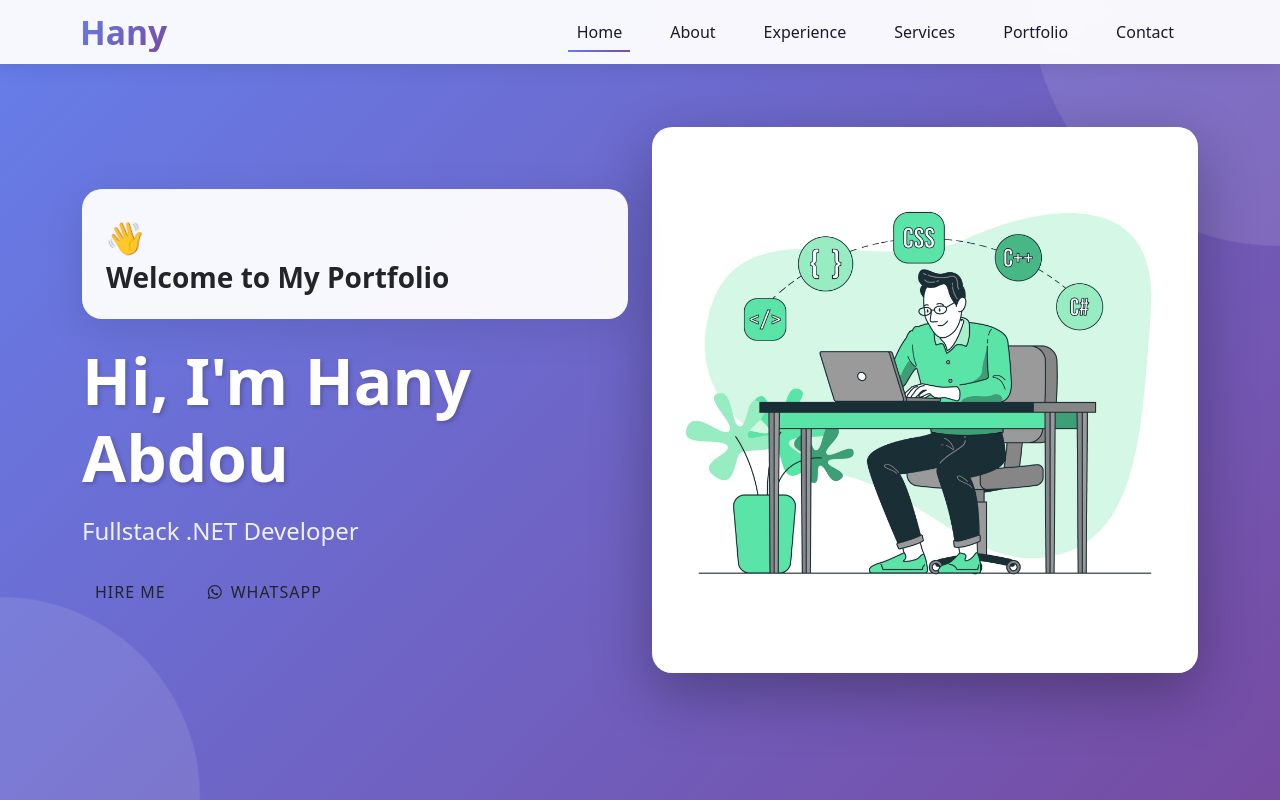
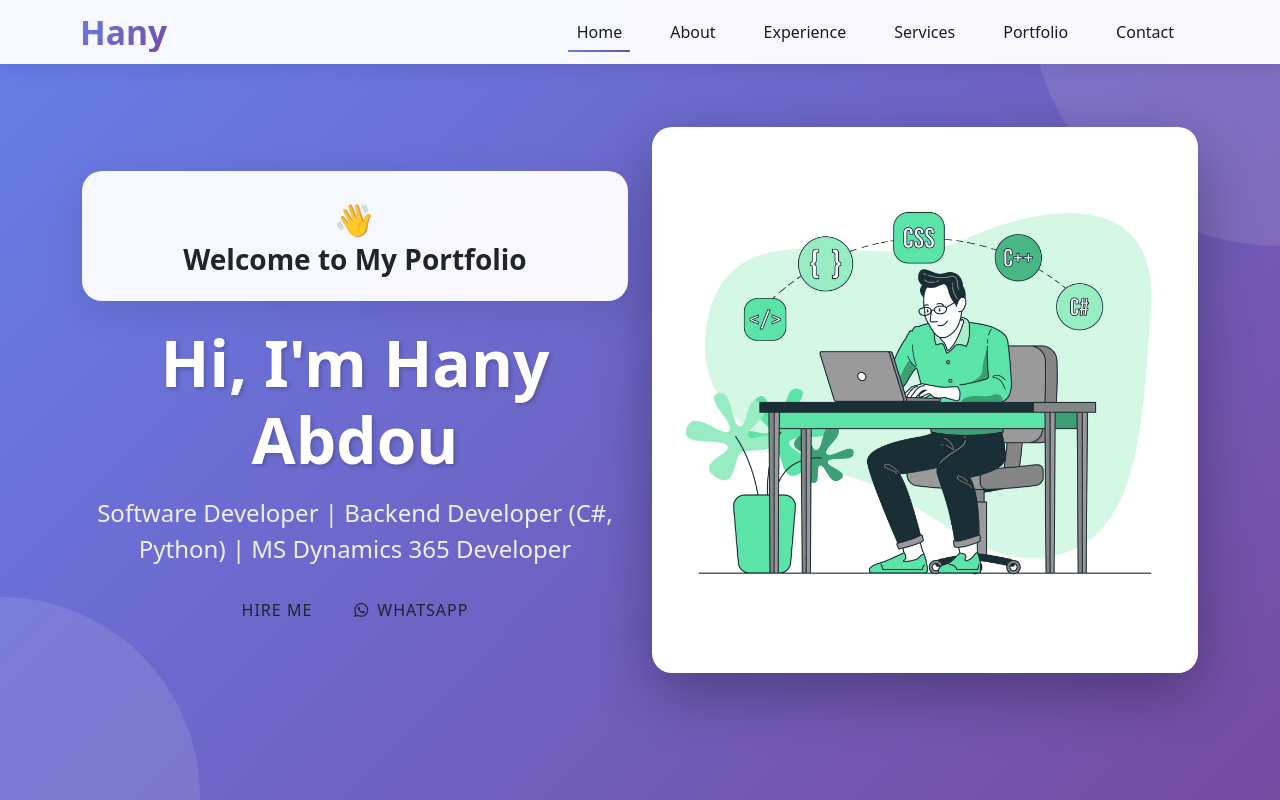
Before and after one commit to Ereh11/Portfolio, a plain HTML site: page index.html in a window 1280 px wide. Shown: the top 800 px of the page. Drawn offline with nearby package versions, Linux system fonts and the light colour scheme.

Commit message:
Update hero section with enhanced introduction and role description

```diff
--- a/index.html
+++ b/index.html
@@ -42,14 +42,14 @@
   <section id="home" class="hero d-flex align-items-center">
     <div class="container">
       <div class="row align-items-center">
-        <div class="col-lg-6 hero-content">
+        <div class="col-lg-6 hero-content text-center">
           <div class="welcome-card mb-4">
             <span class="wave-emoji">👋</span>
             <h3 class="mb-0 fw-bold">Welcome to My Portfolio</h3>
           </div>
           <h1>Hi, I'm Hany Abdou</h1>
-          <p class="role">Fullstack .NET Developer</p>
-          <div class="hero-buttons d-flex gap-3 mt-4">
+          <p class="role">Software Developer | Backend Developer (C#, Python) | MS Dynamics 365 Developer</p>
+          <div class="hero-buttons d-flex gap-3 mt-4 justify-content-center">
             <button class="btn btn-custom btn-primary-custom hire-btn">Hire Me</button>
             <button class="btn btn-custom btn-outline-custom whatsapp-btn">
               <i class="fab fa-whatsapp me-2"></i>WhatsApp
```
